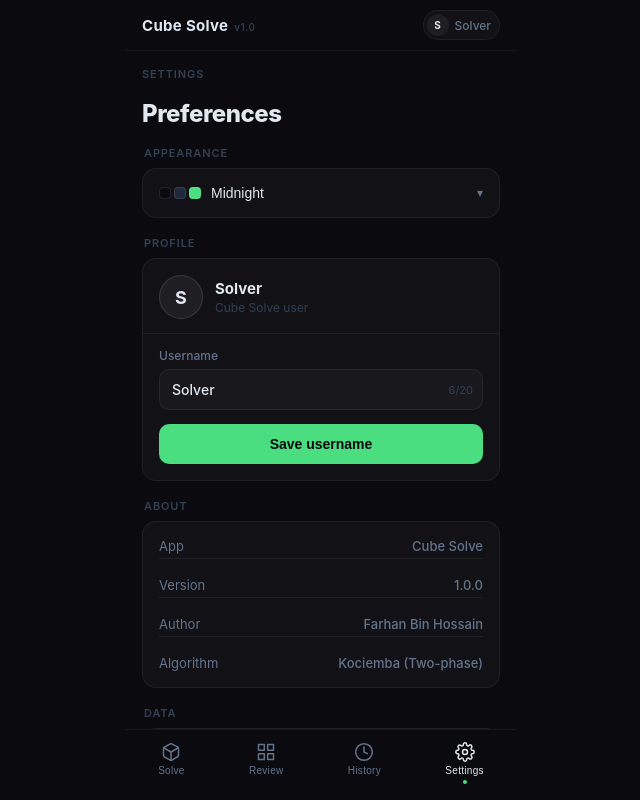
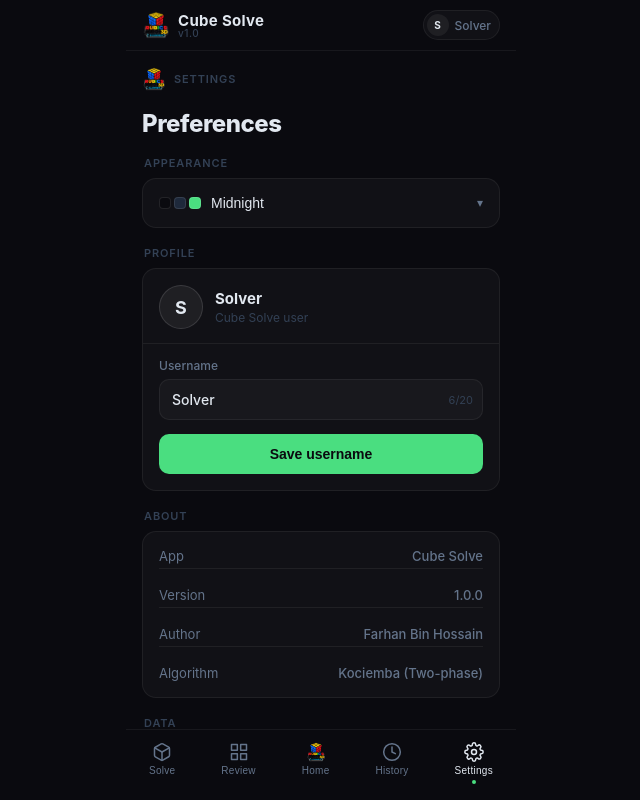
Before and after one commit to farhanbin65/Cube-Solve, a React (Vite) app: page /settings in a window 1280 px wide. Shown: the whole page, without its empty margins (319-959 px from the left). Built offline with nearby package versions, Linux system fonts and the light colour scheme.

Commit message:
Add Logo component and show logo_bg in headers and navbar across screens

```diff
--- a/src/AppShell.jsx
+++ b/src/AppShell.jsx
@@ -1,10 +1,12 @@
 import { useState, useEffect, useRef } from "react";
 import { useLocation, useNavigate } from "react-router-dom";
 import { useTheme } from "./ThemeContext";
+import Logo from "./components/Logo";
 
 const NAV_ITEMS = [
   { label: "Solve",    path: "/",         icon: CubeIcon },
   { label: "Review",  path: "/review",   icon: GridIcon },
+  { label: "Home",    path: "/",         icon: (props) => <Logo {...props} /> },
   { label: "History", path: "/history",  icon: ClockIcon },
   { label: "Settings",path: "/settings", icon: GearIcon },
 ];
@@ -76,13 +78,16 @@ export default function AppShell({ children }) {
         zIndex: 10,
         flexShrink: 0,
       }}>
-        <div style={{ display:"flex", alignItems:"baseline", gap: 6 }}>
+        <div style={{ display:"flex", alignItems:"center", gap: 8 }}>
+          <Logo size={28} />
+          <div style={{ display: "flex", flexDirection: "column", lineHeight: 1 }}>
             <span style={{ color: t.textPrimary, fontSize: 15, fontWeight: 700, letterSpacing: "0.02em" }}>
               Cube Solve
             </span>
             <span style={{ color: t.textMuted, fontSize: 10, fontWeight: 500, letterSpacing: "0.05em" }}>
               v1.0
             </span>
+          </div>
         </div>
         <div style={{ display:"flex", alignItems:"center", gap: 8 }}>
           {showTimer && (
--- /dev/null
+++ b/src/components/Logo.jsx
@@ -0,0 +1,11 @@
+import LogoImg from "../assets/logo_bg.png";
+
+export default function Logo({ size = 28, alt = "Cube Solve" }) {
+  return (
+    <img
+      src={LogoImg}
+      alt={alt}
+      style={{ width: size, height: 'auto', display: 'block' }}
+    />
+  );
+}
--- a/src/screens/CaptureScreen.jsx
+++ b/src/screens/CaptureScreen.jsx
@@ -1,5 +1,6 @@
 import { useState, useRef, useEffect, useCallback } from "react";
 import { useNavigate } from "react-router-dom";
+import Logo from "../components/Logo";
 
 const FACES = [
   { key: "U", label: "White", position: "Up" },
@@ -376,7 +377,10 @@ export default function CaptureScreen() {
     <div style={s.root}>
       {/* Step Header */}
       <div style={s.header}>
-        <span style={s.stepTag}>Step 01 · Scanning</span>
+        <div style={{ display: "flex", alignItems: "center", gap: 8 }}>
+          <Logo size={24} />
+          <span style={s.stepTag}>Step 01 · Scanning</span>
+        </div>
         <div style={s.progressPill}>
           {faceIndex + 1} <span style={s.progressOf}>of 6</span>
         </div>
--- a/src/screens/Cube3Dscreen.jsx
+++ b/src/screens/Cube3Dscreen.jsx
@@ -1,6 +1,7 @@
 import { useState, useEffect, useRef, useCallback } from "react";
 import { useNavigate, useLocation } from "react-router-dom";
 import Cube3D from "../components/Cube3D";
+import Logo from "../components/Logo";
 import { createStateTracker, buildSolved, cubeStringToFaceColors, faceColorsToString } from "../utils/cubeState";
 import { solveCube } from "../utils/cubeSolver";
 
@@ -291,7 +292,10 @@ export default function Cube3Dscreen() {
       <div style={s.header}>
         <div style={s.headerTop}>
           <div style={s.headerLeft}>
-            <span style={s.title}>3D Cube</span>
+            <div style={{ display: "flex", alignItems: "center", gap: 8 }}>
+              <Logo size={24} />
+              <span style={s.title}>3D Cube</span>
+            </div>
             {moveHistory.length > 0 && (
               <span style={s.movePill}>{moveHistory.length} moves</span>
             )}
--- a/src/screens/HistoryScreen.jsx
+++ b/src/screens/HistoryScreen.jsx
@@ -1,5 +1,6 @@
 import { useState, useEffect } from "react";
 import { useNavigate } from "react-router-dom";
+import Logo from "../components/Logo";
 
 export default function HistoryScreen() {
   const navigate = useNavigate();
@@ -65,7 +66,10 @@ export default function HistoryScreen() {
     return (
       <div style={s.root}>
         <div style={s.header}>
-          <span style={s.stepTag}>History</span>
+          <div style={{ display: "flex", alignItems: "center", gap: 8 }}>
+            <Logo size={24} />
+            <span style={s.stepTag}>History</span>
+          </div>
         </div>
         <div style={s.emptyState}>
           <div style={s.emptyIcon}>
@@ -89,7 +93,10 @@ export default function HistoryScreen() {
     <div style={s.root}>
       {/* Header */}
       <div style={s.header}>
-        <span style={s.stepTag}>History</span>
+        <div style={{ display: "flex", alignItems: "center", gap: 8 }}>
+          <Logo size={24} />
+          <span style={s.stepTag}>History</span>
+        </div>
         <button style={s.clearBtn} onClick={clearHistory}>
           Clear all
         </button>
--- a/src/screens/IntroScreen.jsx
+++ b/src/screens/IntroScreen.jsx
@@ -1,4 +1,5 @@
 import { useNavigate } from "react-router-dom";
+import Logo from "../components/Logo";
 
 const STEPS = [
   { num: "01", label: "Scan all six cube faces" },
@@ -13,7 +14,10 @@ export default function IntroScreen() {
   return (
     <div style={s.root}>
       <div style={s.header}>
-        <span style={s.tag}>Precision Lab · Farhan Bin Hossain</span>
+        <div style={{ display: "flex", alignItems: "center", gap: 8 }}>
+          <Logo size={28} />
+          <span style={s.tag}>Precision Lab · Farhan Bin Hossain</span>
+        </div>
       </div>
 
       <div style={s.hero}>
--- a/src/screens/ReviewScreen.jsx
+++ b/src/screens/ReviewScreen.jsx
@@ -1,5 +1,6 @@
 import { useState, useEffect, useRef } from "react";
 import { useNavigate, useLocation } from "react-router-dom";
+import Logo from "../components/Logo";
 import { faceColorsToString } from "../utils/cubeState";
 
 const FACES = [
@@ -250,7 +251,10 @@ const handleTileClick = (faceKey, cellIndex, e) => {
 
       {/* Header */}
       <div style={s.header}>
-        <span style={s.stepTag}>Step 02 · Verification</span>
+        <div style={{ display: "flex", alignItems: "center", gap: 8 }}>
+          <Logo size={24} />
+          <span style={s.stepTag}>Step 02 · Verification</span>
+        </div>
       </div>
 
       <h2 style={s.title}>Verify mapping</h2>
--- a/src/screens/SettingsScreen.jsx
+++ b/src/screens/SettingsScreen.jsx
@@ -1,6 +1,7 @@
 import { useState, useEffect } from "react";
 import { useNavigate } from "react-router-dom";
 import { useTheme } from "../ThemeContext";
+import Logo from "../components/Logo";
 import { THEMES, setTheme } from "../theme";
 
 export default function SettingsScreen() {
@@ -38,7 +39,10 @@ export default function SettingsScreen() {
   return (
     <div style={s.root}>
       <div style={s.header}>
-        <span style={s.stepTag}>Settings</span>
+        <div style={{ display: "flex", alignItems: "center", gap: 8 }}>
+          <Logo size={24} />
+          <span style={s.stepTag}>Settings</span>
+        </div>
       </div>
 
       <h2 style={s.title}>Preferences</h2>
--- a/src/screens/SolutionScreen.jsx
+++ b/src/screens/SolutionScreen.jsx
@@ -1,6 +1,7 @@
 import { useState, useEffect } from "react";
 import { useNavigate, useLocation } from "react-router-dom";
 import MoveDiagram from "../components/MoveDiagram";
+import Logo from "../components/Logo";
 import { solveCube } from "../utils/cubeSolver";
 
 // Plain English instructions for non-cubers
@@ -133,7 +134,10 @@ export default function SolutionScreen() {
 
       {/* ── Top bar ── */}
       <div style={s.topBar}>
-        <button style={s.backBtn} onClick={() => navigate("/review")}>← Review</button>
+        <div style={{ display: "flex", alignItems: "center", gap: 8 }}>
+          <Logo size={24} />
+          <button style={s.backBtn} onClick={() => navigate("/review")}>← Review</button>
+        </div>
         <span style={s.stepCounter}>{currentMoveIndex + 1} / {solution.length}</span>
         <button style={s.watchBtn} onClick={handleWatch3D}>3D ▶</button>
       </div>
--- a/vite.config.js
+++ b/vite.config.js
@@ -1,17 +1,12 @@
 import { defineConfig } from 'vite'
 import react from '@vitejs/plugin-react'
-import basicSsl from '@vitejs/plugin-basic-ssl'
 
-// https://vite.dev/config/
 export default defineConfig({
-  plugins: [react(), basicSsl()],
+  plugins: [react()],
   optimizeDeps: {
     include: ['kociemba-wasm']
   },
-  server: {
-    https: true,
-    host: true,
-  },
+  base: './',
   worker: {
     format: 'es'
   }
```
Also changed, not shown: src/assets/LOGO.png (added), src/assets/logo_bg.png (added). Lines whose indentation alone changed are shown as unchanged.
